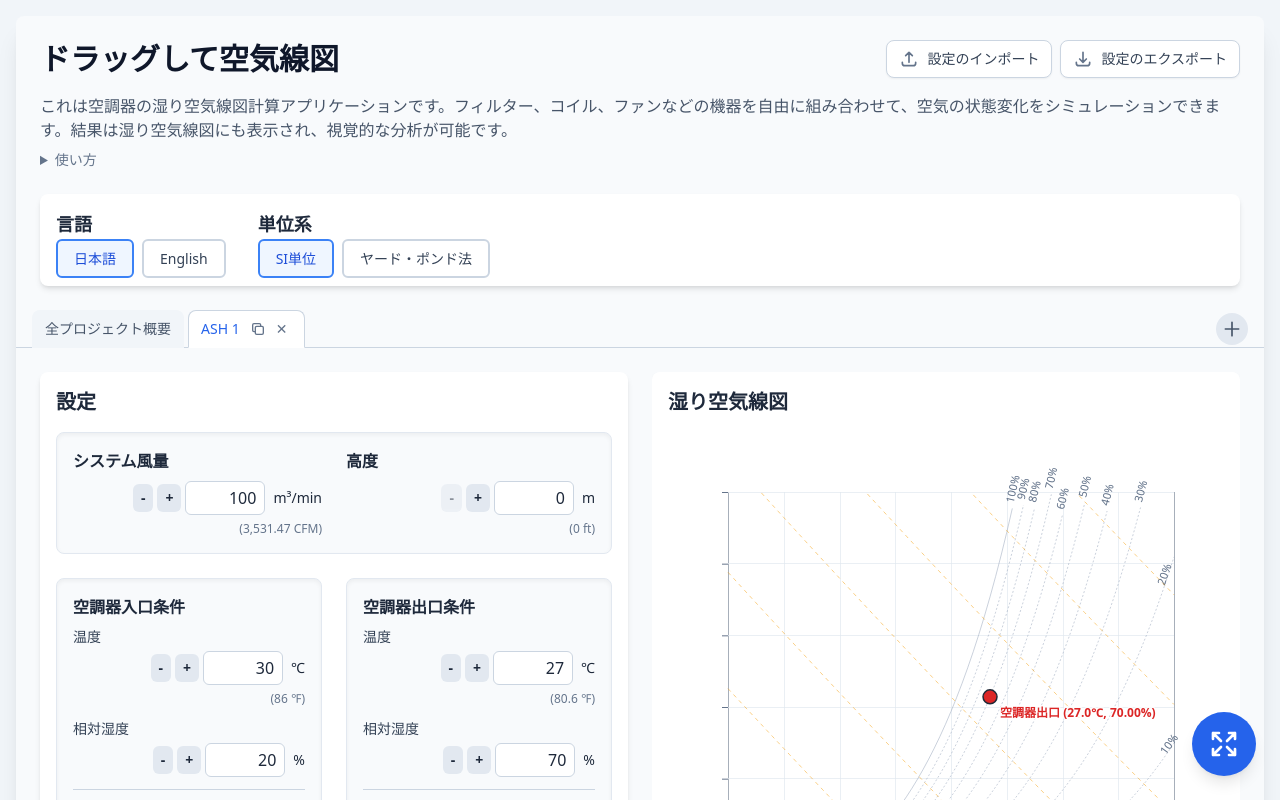
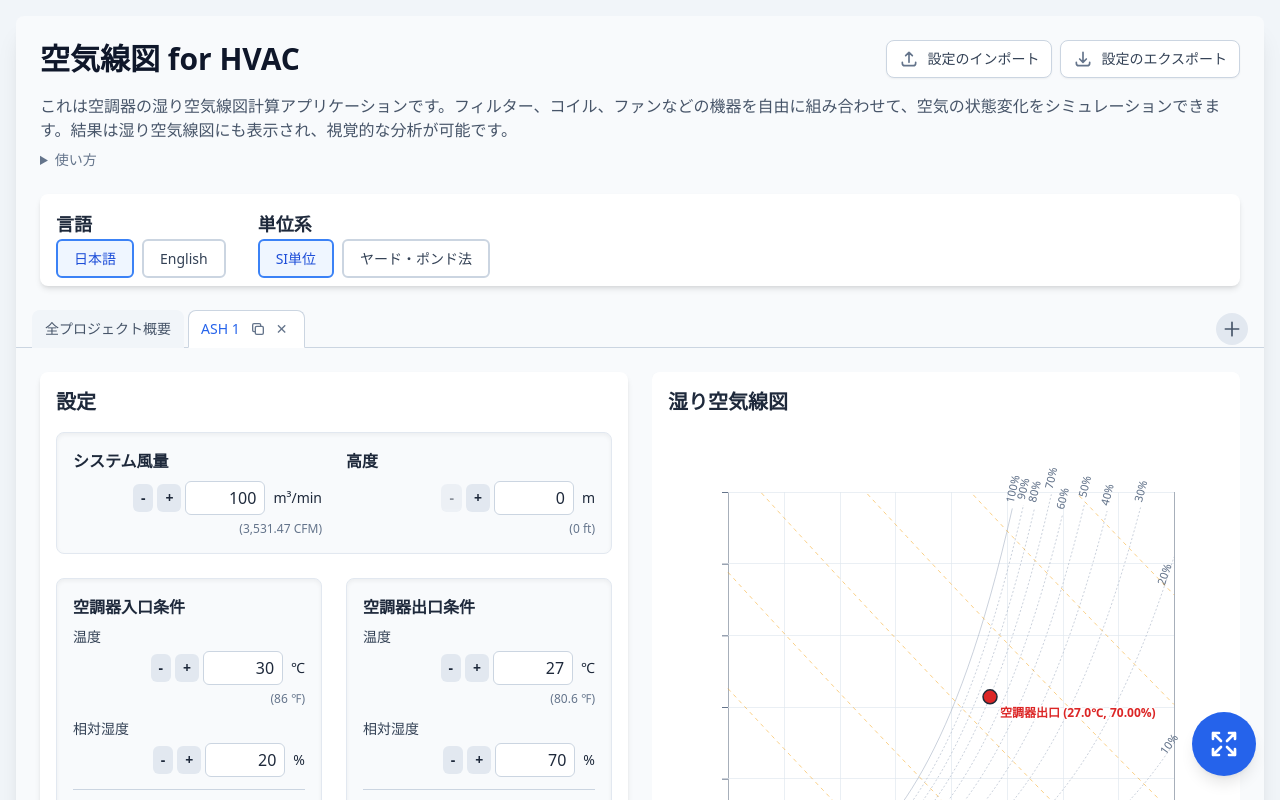
Before and after one commit to churyu1/ASH-Calculation, a React (Vite) app: page / in a window 1280 px wide. Shown: the top 800 px of the page. Built offline with nearby package versions, Linux system fonts and the light colour scheme.

Commit message:
feat: Update app title to "空気線図 for HVAC"
Refactors the application's title and metadata to reflect its primary function of psychrometric calculations for HVAC systems. This change improves clarity and branding.

```diff
--- a/i18n/index.ts
+++ b/i18n/index.ts
@@ -620,7 +620,7 @@ const enMessages = {
 };
 const jaMessages = {
   "app": {
-    "title": "ドラッグして空気線図",
+    "title": "空気線図 for HVAC",
     "description": "これは空調器の湿り空気線図計算アプリケーションです。フィルター、コイル、ファンなどの機器を自由に組み合わせて、空気の状態変化をシミュレーションできます。結果は湿り空気線図にも表示され、視覚的な分析が可能です。",
     "instructionsTitle": "使い方",
     "instructions": "1. システムの風量と空調器全体の入口・出口条件を設定します。\n2. 「機器の追加」セクションから必要な機器を追加します。\n3. 各機器の条件を設定します。空気の状態は自動的に計算され、下流に引き継がれます。\n4. 湿り空気線図上の点や線をドラッグして、直感的に空気の状態を調整します。",
--- a/i18n/locales/ja.json
+++ b/i18n/locales/ja.json
@@ -1,6 +1,6 @@
 {
   "app": {
-    "title": "ドラッグして空気線図",
+    "title": "空気線図 for HVAC",
     "description": "これは空調器の湿り空気線図計算アプリケーションです。フィルター、コイル、ファンなどの機器を自由に組み合わせて、空気の状態変化をシミュレーションできます。結果は湿り空気線図にも表示され、視覚的な分析が可能です。",
     "instructionsTitle": "使い方",
     "instructions": "1. システムの風量と空調器全体の入口・出口条件を設定します。\n2. 「機器の追加」セクションから必要な機器を追加します。\n3. 各機器の条件を設定します。空気の状態は自動的に計算され、下流に引き継がれます。\n4. 湿り空気線図上の点や線をドラッグして、直感的に空気の状態を調整します。",
--- a/index.html
+++ b/index.html
@@ -4,7 +4,7 @@
     <meta charset="UTF-8" />
     <link rel="icon" type="image/svg+xml" href="/vite.svg" />
     <meta name="viewport" content="width=device-width, initial-scale=1.0" />
-    <title>ドラッグして空気線図</title>
+    <title>空気線図 for HVAC</title>
     <script src="https://cdn.tailwindcss.com"></script>
     <link rel="preconnect" href="https://fonts.googleapis.com">
     <link rel="preconnect" href="https://fonts.gstatic.com" crossorigin>
--- a/metadata.json
+++ b/metadata.json
@@ -1,5 +1,5 @@
 {
-  "name": "ドラッグして空気線図",
+  "name": "空気線図 for HVAC",
   "description": "A comprehensive web application for performing psychrometric calculations for various air conditioning equipment configurations. Users can add, configure, and reorder components like filters, coils, fans, and burners, and visualize the air property changes on a dynamic psychrometric chart. The app supports both SI and Imperial units.",
   "requestFramePermissions": [],
   "prompt": ""
```
